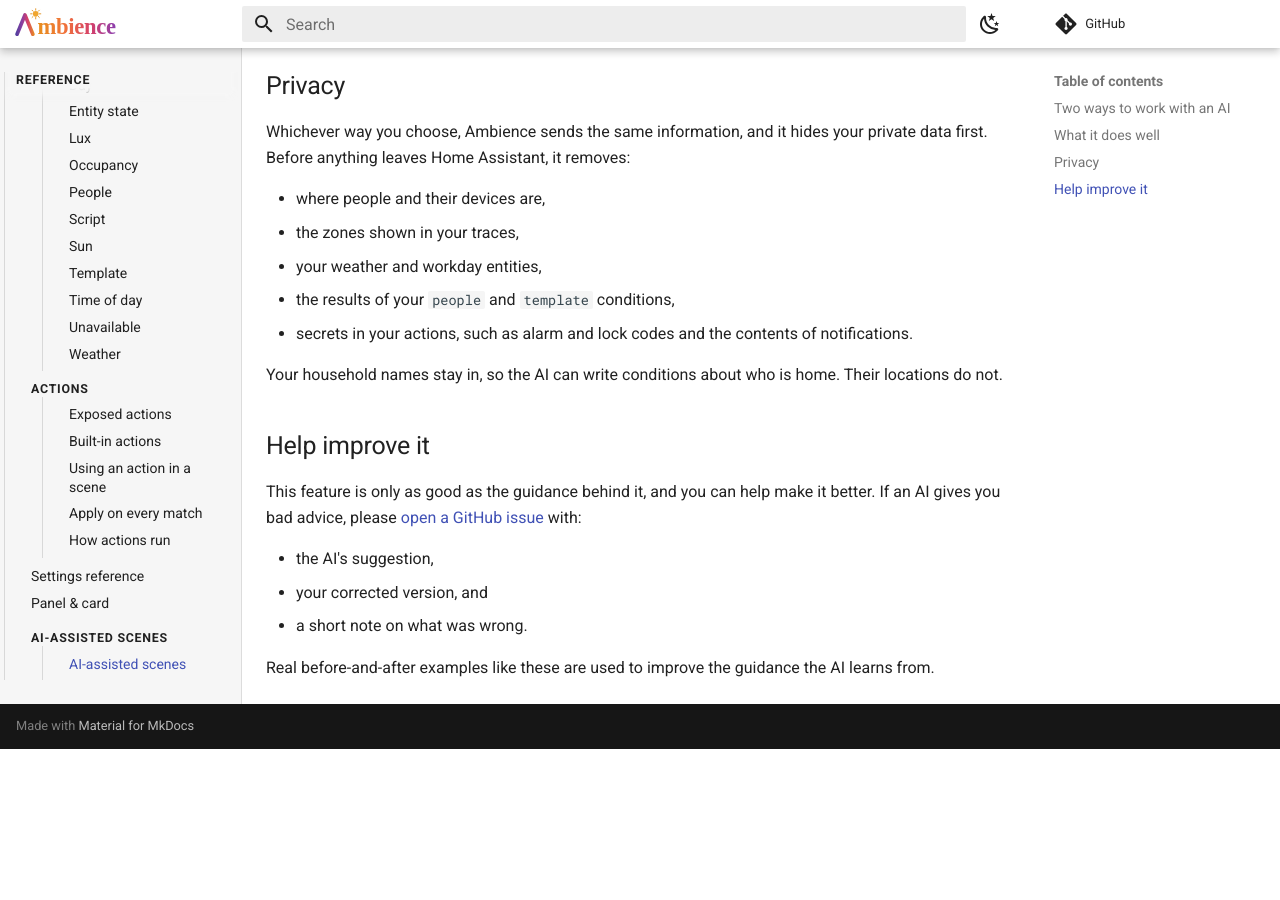
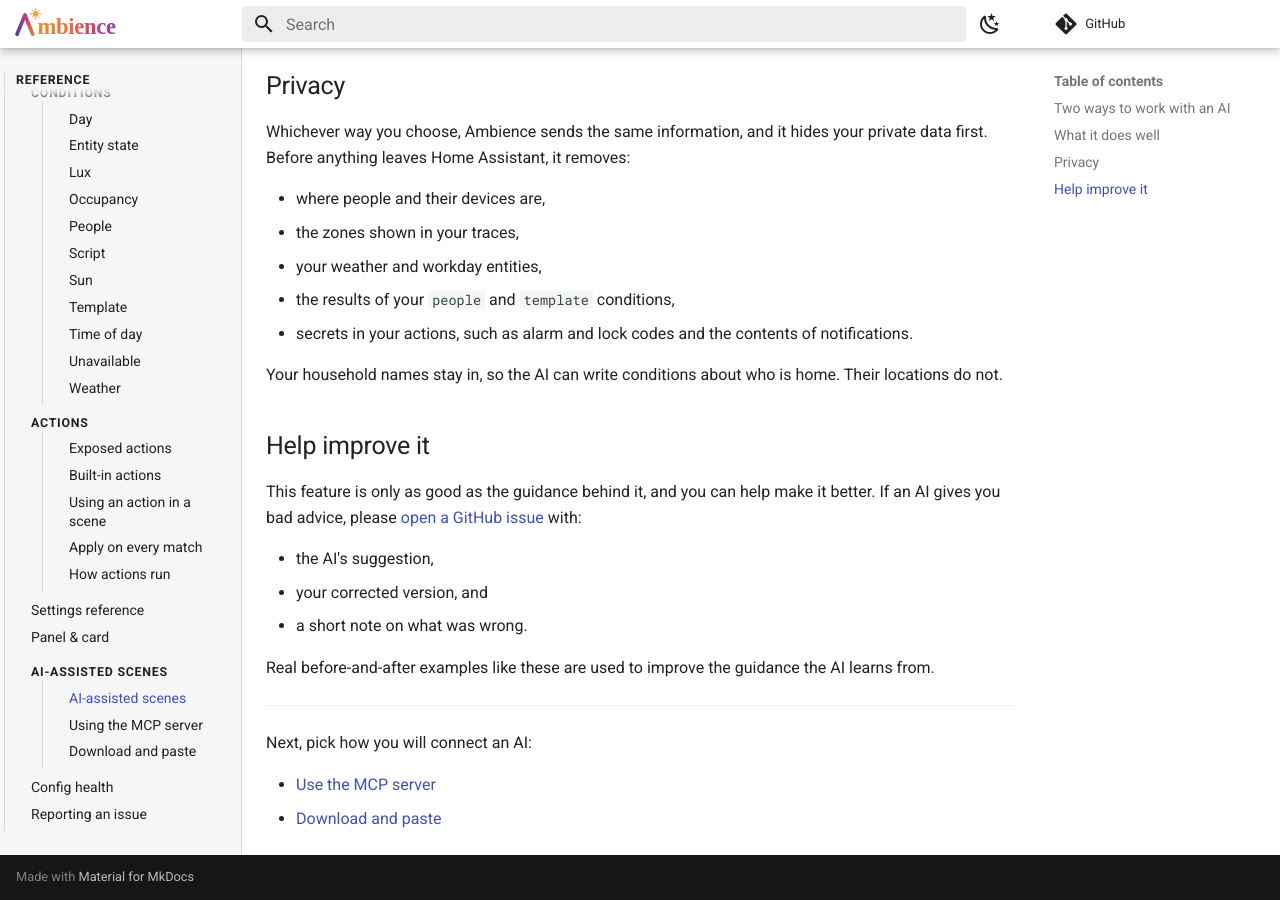
Before and after one commit to clintongormley/ambience, an MkDocs documentation site: the page built from docs/reference/ai-assisted-scenes.md, in a window 1280 px wide and 900 px high, scrolled down 982 px. Built offline with MkDocs 1.6.1 and Material for MkDocs 9.7.7, drawn with Linux system fonts in a browser that asks for light colours; comment, search, counter and statistics services are not loaded; before the commit the page ends 1731 px from its top, so only the background shows below that.

Commit message:
docs(ai): add next-step links to the two sub-pages at the bottom of the overview

```diff
--- a/docs/reference/ai-assisted-scenes.md
+++ b/docs/reference/ai-assisted-scenes.md
@@ -65,3 +65,10 @@ with:
 
 Real before-and-after examples like these are used to improve the guidance the
 AI learns from.
+
+______________________________________________________________________
+
+Next, pick how you will connect an AI:
+
+- [Use the MCP server](ai/mcp-server.md)
+- [Download and paste](ai/download-and-paste.md)
```
